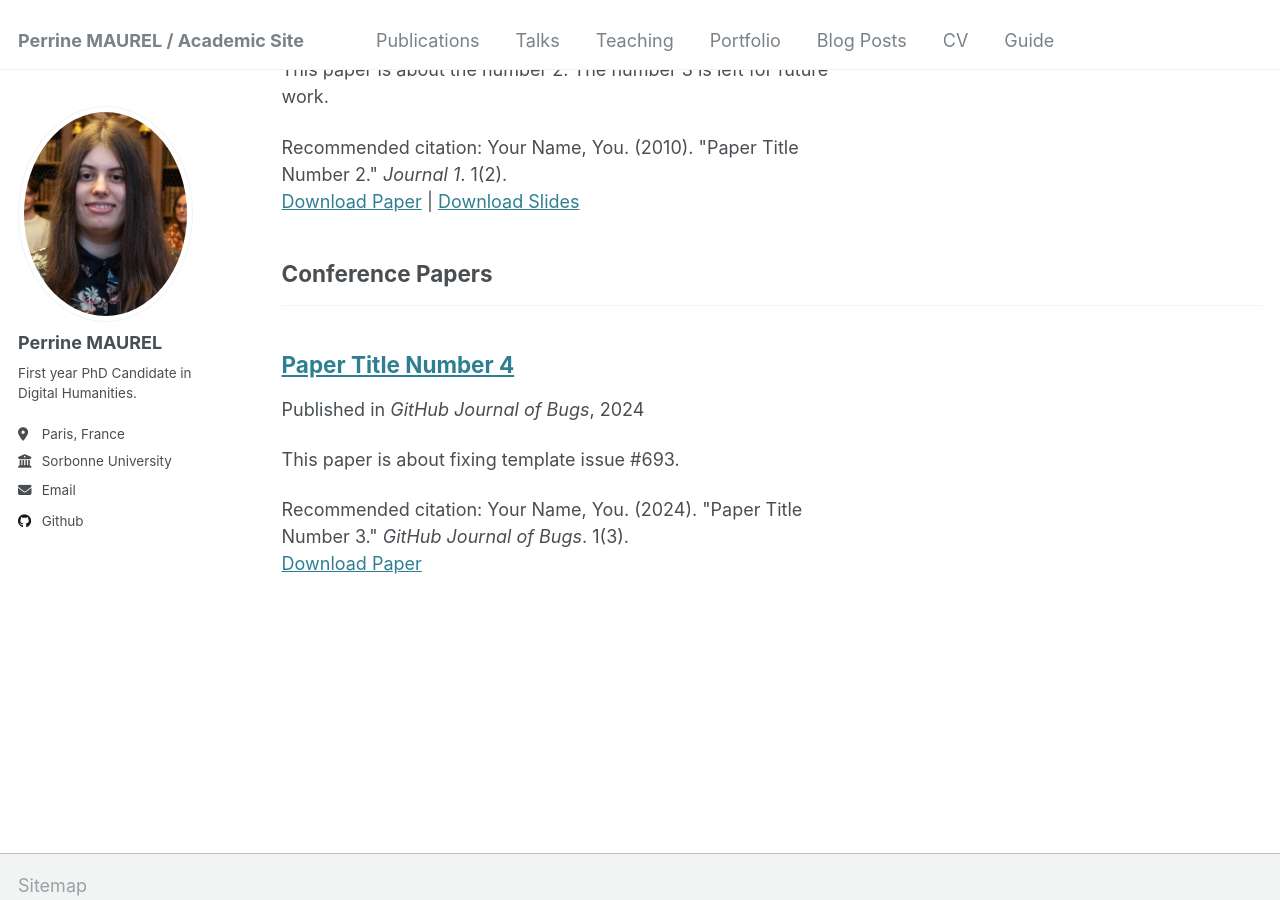
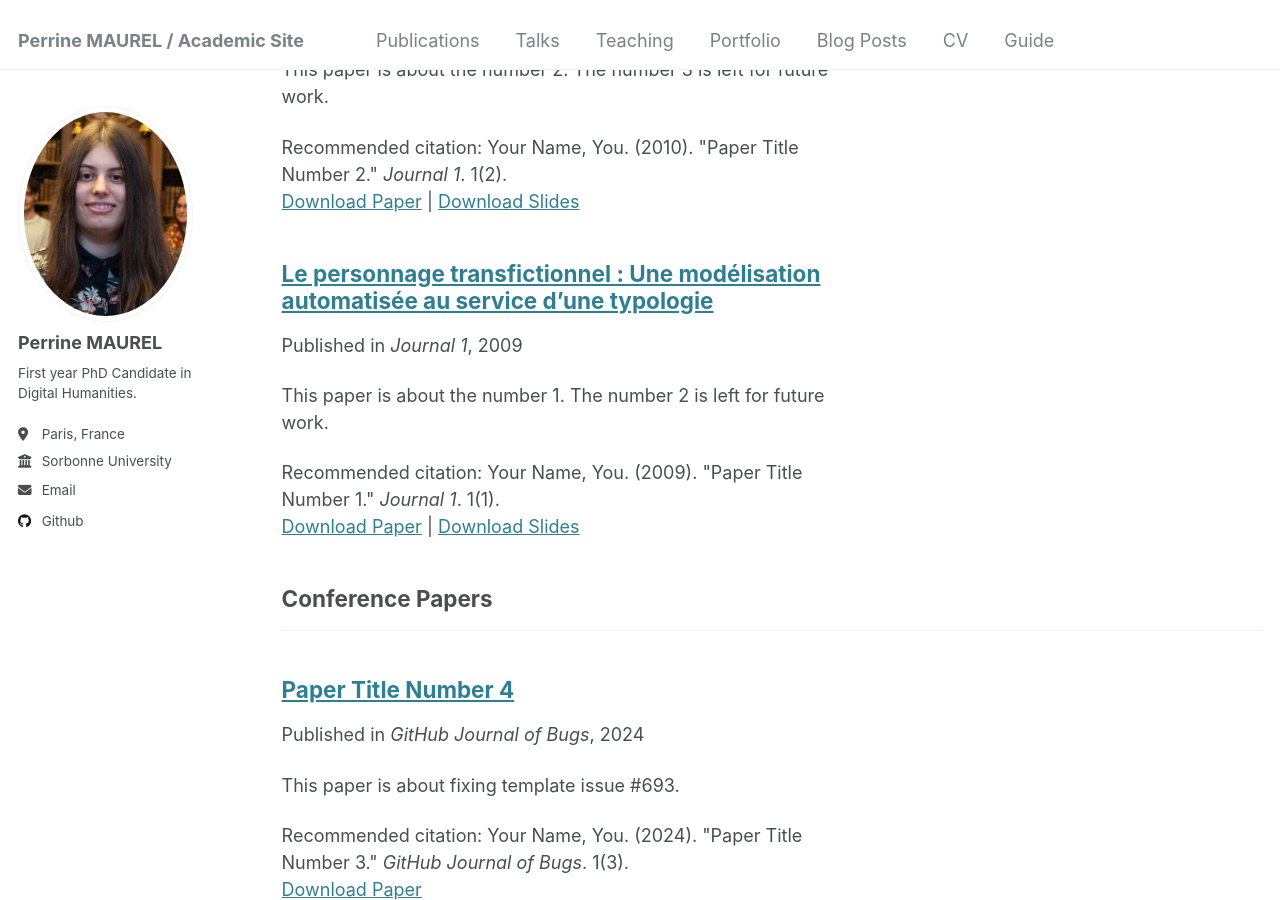
Before and after one commit to perrinemaurel/perrinemaurel.github.io, a Jekyll site: the page built from _pages/publications.html, in a window 1280 px wide and 900 px high, scrolled down 608 px. Built offline with Jekyll 4.4.1, drawn with Linux system fonts in a browser that asks for light colours; a file with an impossible date is left out.

Commit message:
Update 2024-16-10-Personnage_transfictionnel.md

```diff
--- a/_publications/2024-16-10-Personnage_transfictionnel.md
+++ b/_publications/2024-16-10-Personnage_transfictionnel.md
@@ -3,12 +3,12 @@ title: "Le personnage transfictionnel : Une modélisation automatisée au servic
 collection: publications
 category: manuscripts
 permalink: /publication/2024-16-10-Personnage_transfictionnel
-excerpt: 'Le personnage transfictionnel est ambigu : comment étudier un personnage par rapport à ses variantes dans d’autres textes ? Après en avoir examiné les difficultés théoriques, la méthodologie adoptée et l’expérimentation de l’utilisation d’entités nommées dans un corpus transfictionnel permettront ainsi de montrer que le personnage s’avère être un marqueur transfictionnel pertinent.'
-date: 2024-16-10
-venue: 'Pegasus, Pour un laboratoire expérimental et appliqué de théorie littéraire 2024, n° 1. Le personnage'
-slidesurl: 'http://academicpages.github.io/files/slides3.pdf'
-paperurl: 'https://classiques-garnier.com/pegasus-2024-pour-un-laboratoire-experimental-et-applique-de-theorie-litteraire-n-1-le-personnage-le-personnage-transfictionnel.html'
-citation: 'Maurel, Perrine. (2024). &quot;Le personnage transfictionnel : Une modélisation automatisée au service d’une typologie.&quot; <i>Pegasus, n° 1. Le personnage</i>. 1(1).'
+excerpt: 'This paper is about the number 1. The number 2 is left for future work.'
+date: 2009-10-01
+venue: 'Journal 1'
+slidesurl: 'http://academicpages.github.io/files/slides1.pdf'
+paperurl: 'http://academicpages.github.io/files/paper1.pdf'
+citation: 'Your Name, You. (2009). &quot;Paper Title Number 1.&quot; <i>Journal 1</i>. 1(1).'
 ---
 
 The contents above will be part of a list of publications, if the user clicks the link for the publication than the contents of section will be rendered as a full page, allowing you to provide more information about the paper for the reader. When publications are displayed as a single page, the contents of the above "citation" field will automatically be included below this section in a smaller font.
```
